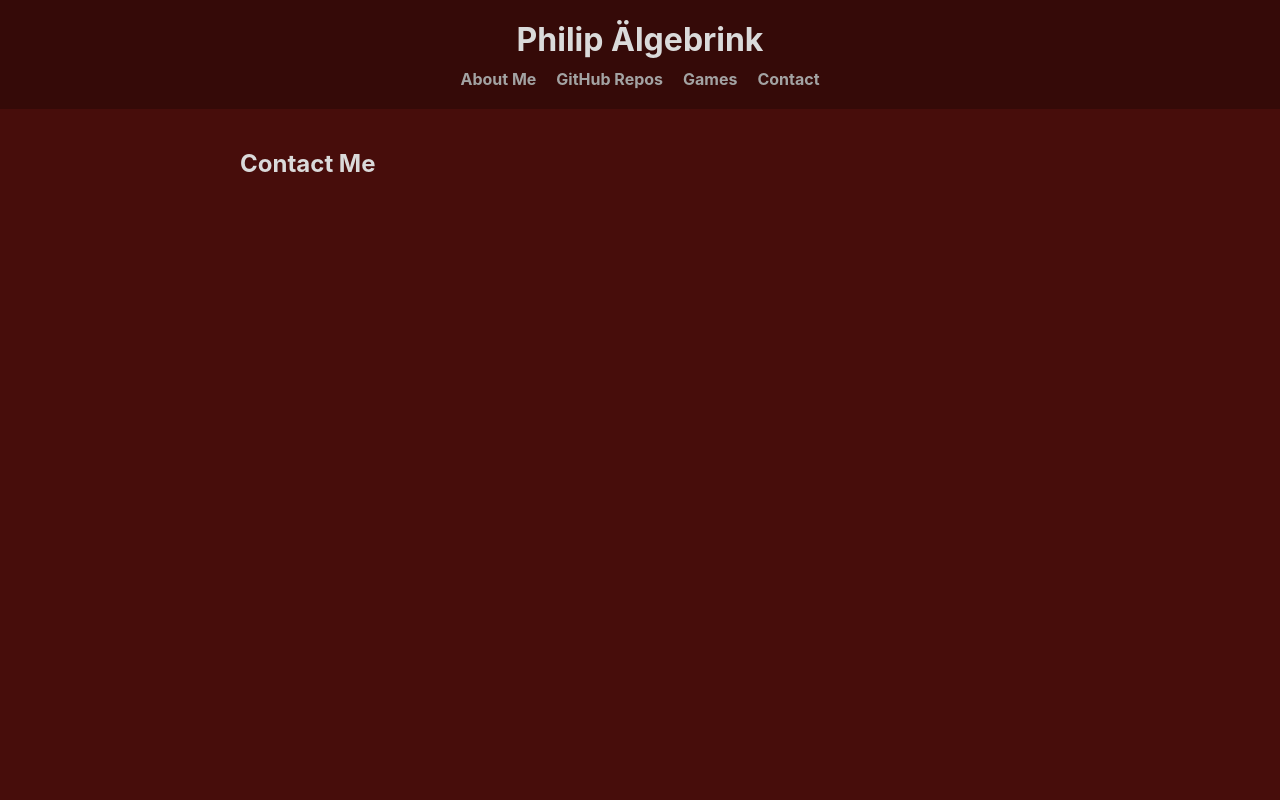
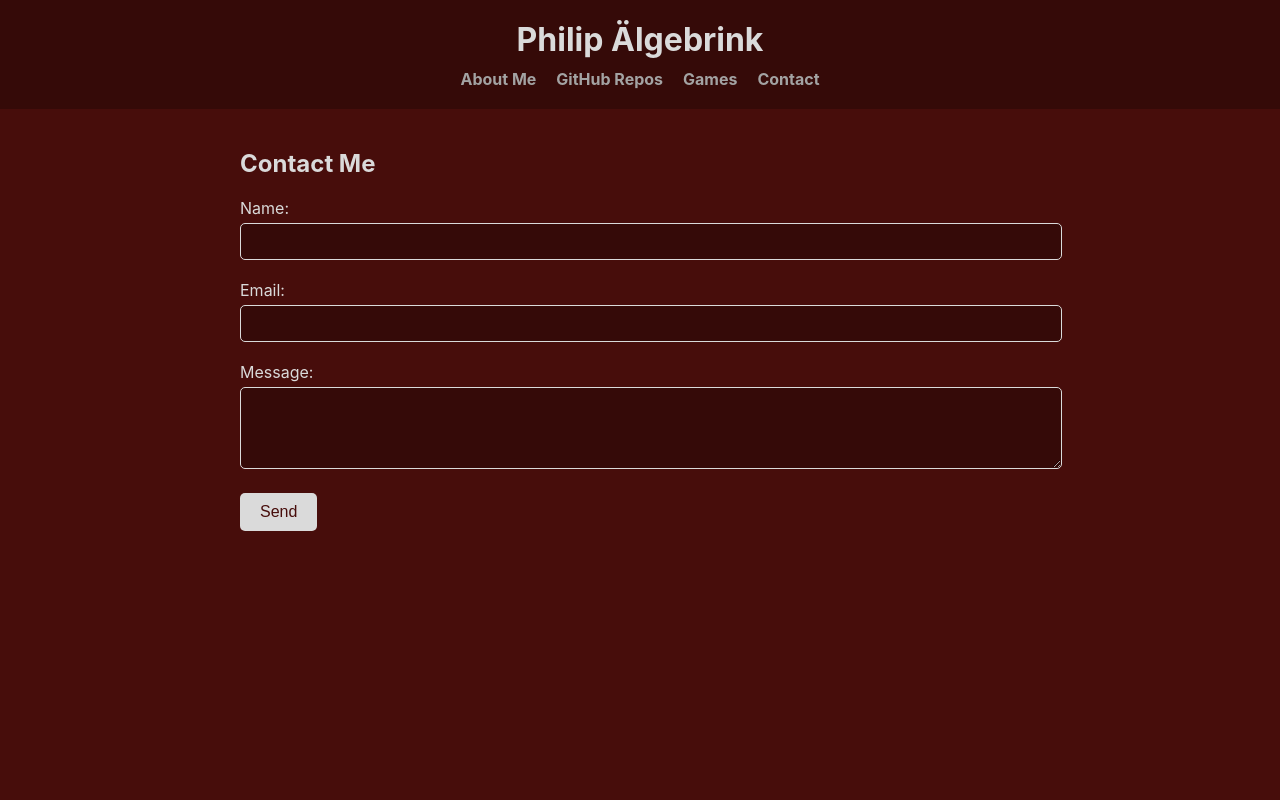
Before and after one commit to philipalgebrink/portfolio-react, a React (Create React App) app in the folder my-portfolio/: page /contact in a window 1280 px wide. Shown: the top 800 px of the page. Built offline with nearby package versions, Linux system fonts and the light colour scheme; no server answers.

Commit message:
Added form styling and useState
Made interactable form
Added styling

```diff
--- a/my-portfolio/src/components/contactme.css
+++ b/my-portfolio/src/components/contactme.css
@@ -1,12 +1,54 @@
 .contact-me {
-    padding: 20px;
     background-color: #470D0B;
-    color: #dadada;
-    margin: 0;
     min-height: 100vh;
 }
 
 .contact-me-content {
+    padding: 20px;
     max-width: 800px;
     margin: 0 auto;
 }
+
+.contact-me-content h2 {
+    color: #dadada;
+}
+
+.form-group {
+    margin-bottom: 20px;
+}
+
+.form-group label {
+    color: #dadada;
+    margin-bottom: 5px;
+    display: block;
+}
+
+input[type="text"],
+input[type="email"],
+textarea {
+    width: 100%;
+    padding: 10px;
+    border-radius: 5px;
+    border: 1px solid #dadada;
+    background-color: #350A08;
+    color: #dadada;
+}
+
+textarea {
+    resize: vertical;
+}
+
+button[type="submit"] {
+    background-color: #dadada;
+    color: #470D0B;
+    border: none;
+    padding: 10px 20px;
+    border-radius: 5px;
+    cursor: pointer;
+    font-size: 16px;
+    transition: background-color 0.3s ease;
+}
+
+button[type="submit"]:hover {
+    background-color: #a3a3a3;
+}
--- a/my-portfolio/src/components/contactme.jsx
+++ b/my-portfolio/src/components/contactme.jsx
@@ -1,11 +1,76 @@
-import React from 'react';
+import React, { useState } from 'react';
 import './contactme.css';
 
 const Contact = () => {
+    // State for managing form input
+    const [formData, setFormData] = useState({
+        name: '',
+        email: '',
+        message: ''
+    });
+
+    // Handle form input changes
+    const handleInputChange = (e) => {
+        const { name, value } = e.target;
+        setFormData(prevState => ({
+            ...prevState,
+            [name]: value
+        }));
+    };
+
+    // Handle form submission
+    const handleSubmit = (e) => {
+        e.preventDefault();
+        // Send form data to backend or perform other actions
+        console.log('Form data:', formData);
+        // Reset form fields
+        setFormData({
+            name: '',
+            email: '',
+            message: ''
+        });
+    };
+
     return (
         <div className="contact-me">
             <div className="contact-me-content">
                 <h2>Contact Me</h2>
+                <form onSubmit={handleSubmit}>
+                    <div className="form-group">
+                        <label htmlFor="name">Name:</label>
+                        <input
+                            type="text"
+                            id="name"
+                            name="name"
+                            value={formData.name}
+                            onChange={handleInputChange}
+                            required
+                        />
+                    </div>
+                    <div className="form-group">
+                        <label htmlFor="email">Email:</label>
+                        <input
+                            type="email"
+                            id="email"
+                            name="email"
+                            value={formData.email}
+                            onChange={handleInputChange}
+                            required
+                        />
+                    </div>
+                    <div className="form-group">
+                        <label htmlFor="message">Message:</label>
+                        <textarea
+                            id="message"
+                            name="message"
+                            value={formData.message}
+                            onChange={handleInputChange}
+                            rows="4"
+                            required
+                        />
+                    </div>
+                    <button type="submit">Send</button>
+                </form>
             </div>
         </div>
     );
```
